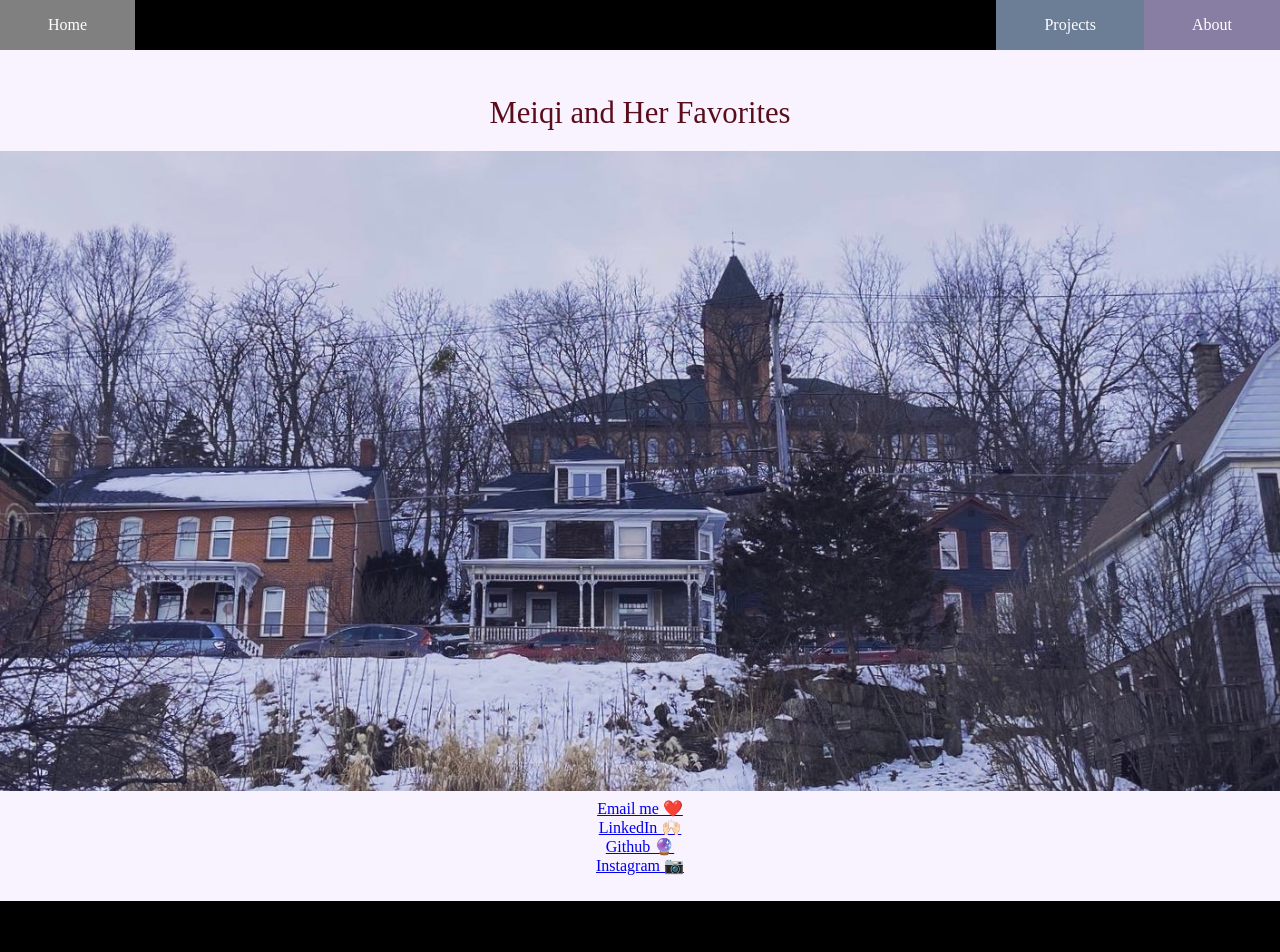
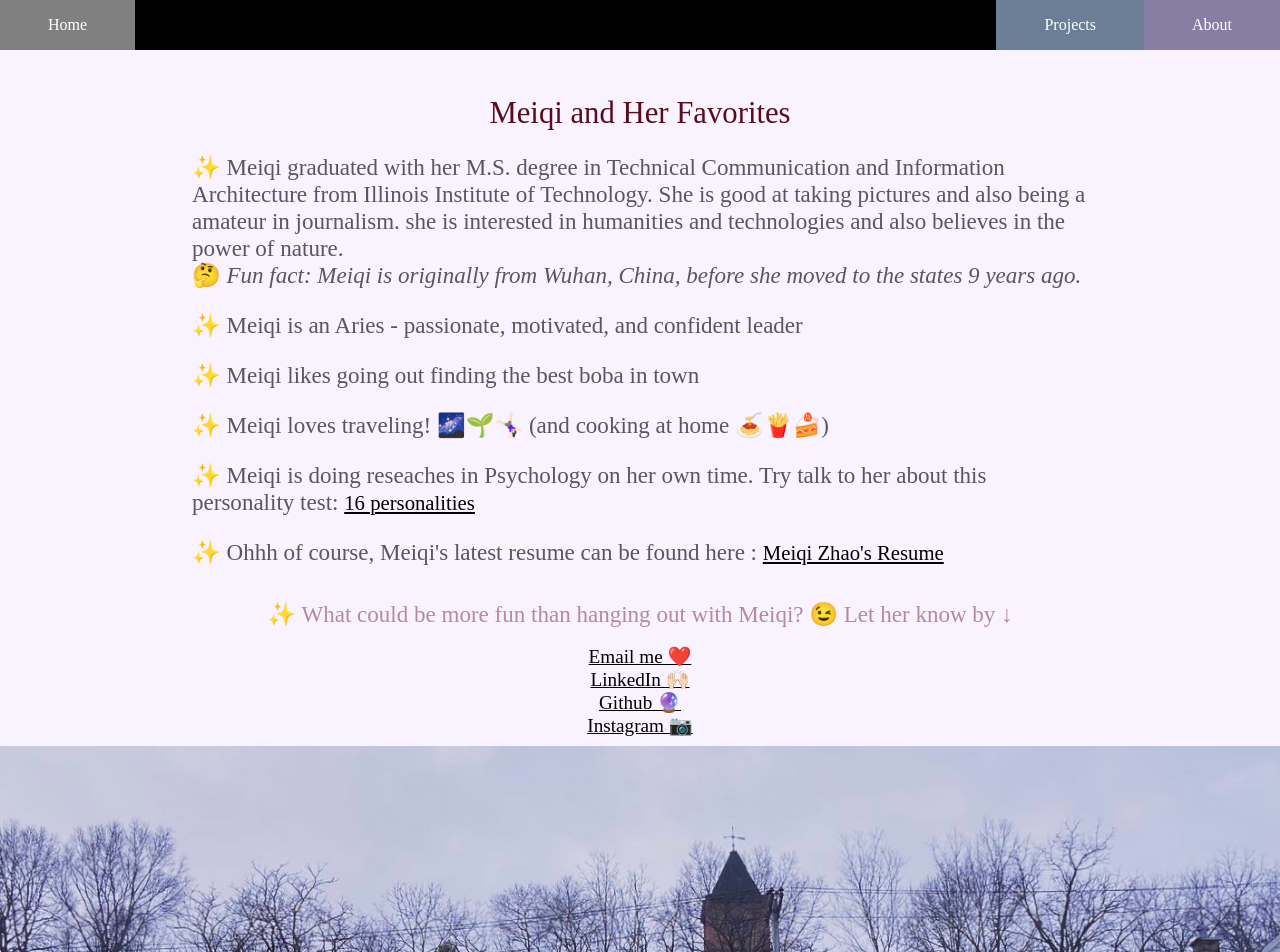
Before and after one commit to mzhao22/mzhao22.github.io, a plain HTML site: page about.html in a window 1280 px wide. Shown: the top 952 px of the page. Before the commit the page ends 901 px from the top, so only its background shows below. Drawn offline with Linux system fonts and the light colour scheme.

Commit message:
finish the content

```diff
--- a/about.html
+++ b/about.html
@@ -12,9 +12,6 @@
 
   <body class="aboutbody">
     <header id="header">
-      <div class="about-h1">
-        <h1>Meiqi and Her Favorites </h1>
-      </div>
       <nav id="navigation">
         <ul class="nav">
           <li class="home"><a href="index.html">Home</a></li>
@@ -22,6 +19,31 @@
           <li class="projects"><a class="projects" href="projects.html">Projects</a></li>
         </ul>
       </nav>
+
+      <div class="about-h1">
+        <h1>Meiqi and Her Favorites </h1>
+    <article class="about-container">
+        <p>     ✨ Meiqi graduated with her M.S. degree in Technical Communication and Information Architecture
+          from Illinois Institute of Technology.
+          She is good at taking pictures and also being a amateur in journalism. she is interested in humanities and technologies and also believes in the power of nature.
+          <br>🤔<i> Fun fact: Meiqi is originally from Wuhan, China, before she moved to the states 9 years ago.</i>
+
+        </p>
+<p> ✨   Meiqi is an Aries - passionate, motivated, and confident leader </p>
+        <p> ✨     Meiqi likes going out finding the best boba in town</p>
+        <p> ✨ Meiqi loves traveling! 🌌🌱🤸🏻‍♀️ (and cooking at home 🍝🍟🍰) </p>
+        <p> ✨ Meiqi is doing reseaches in Psychology on her own time. Try talk to her about this personality test: <a href="https://www.16personalities.com/" style="font-size: 0.9em; color:black"> 16 personalities </a></p>
+        <p>✨ Ohhh of course, Meiqi's latest resume can be found here : <a href="https://docs.google.com/document/d/1_pFz18e5odu2bgdvu_P-FS_Kafjm613BaZ9oWw-jrM8/edit" style="font-size: 0.9em; color:black"> Meiqi Zhao's Resume </a> </p>
+        <h2> ✨ What could be more fun than hanging out with Meiqi? 😉 Let her know by ↓ </h2>
+        <section class="note">
+          <a href="mailto:meiqizhao.mz@gmail.com" style="font-size: 1em; color:black" >Email me ❤️</a><br>
+          <a href="https://www.linkedin.com/in/meiqi-zhao-350784129/" style="font-size: 1em; color:black"> LinkedIn 🙌🏻 </a><br>
+          <a href="https://github.com/mzhao22" style="font-size: 1em; color:black">Github 🔮</a><br>
+          <a href="https://www.instagram.com/itsbadforyah/" style="font-size: 1em; color:black">Instagram 📷</a>
+        </section>
+
+</article>
+      </div>
     </header>
 
 
@@ -30,12 +52,6 @@
     <article class="about-bg-break"></article>
   </section>
 
-  <section class="note">
-    <a href="mailto:meiqizhao.mz@gmail.com" >Email me ❤️</a><br>
-    <a href="https://www.linkedin.com/in/meiqi-zhao-350784129/" > LinkedIn 🙌🏻 </a><br>
-    <a href="https://github.com/mzhao22" >Github 🔮</a><br>
-    <a href="https://www.instagram.com/itsbadforyah/" >Instagram 📷</a>
-  </section>
 
   <br>
 
```
